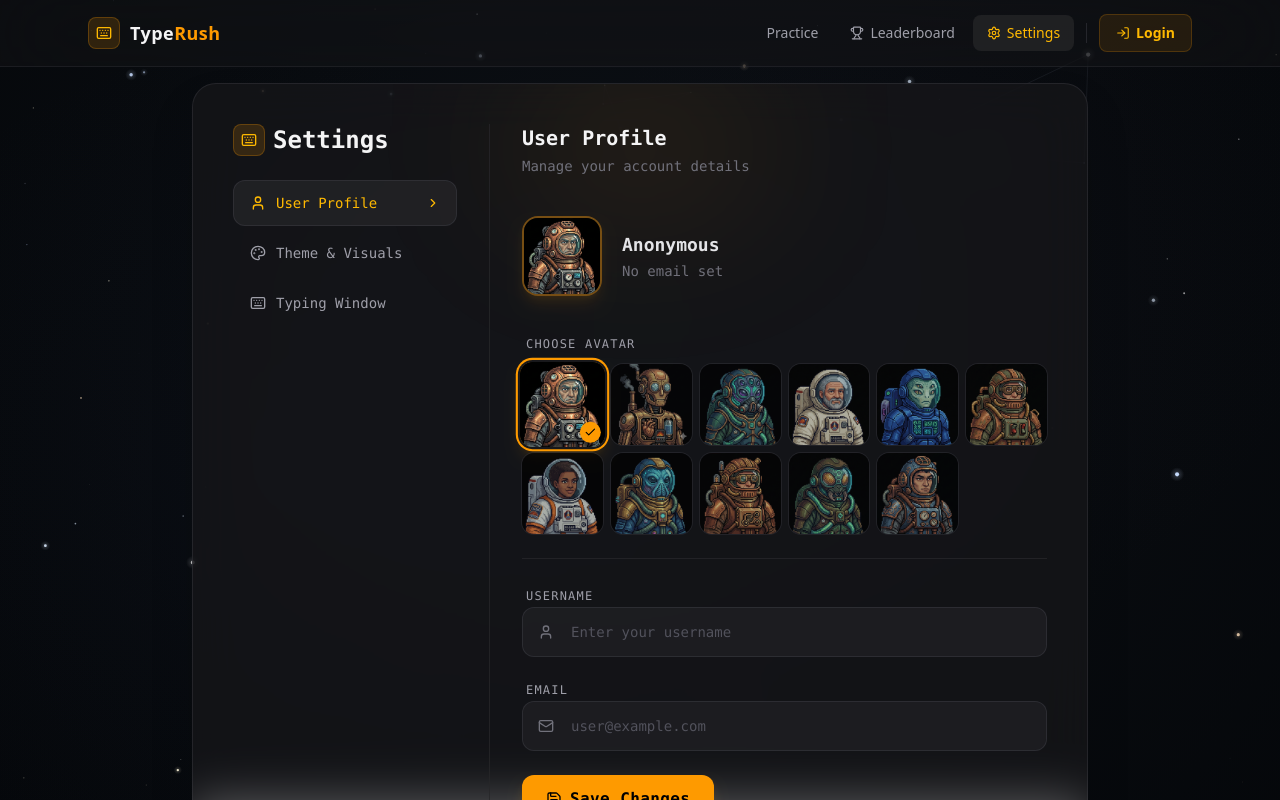
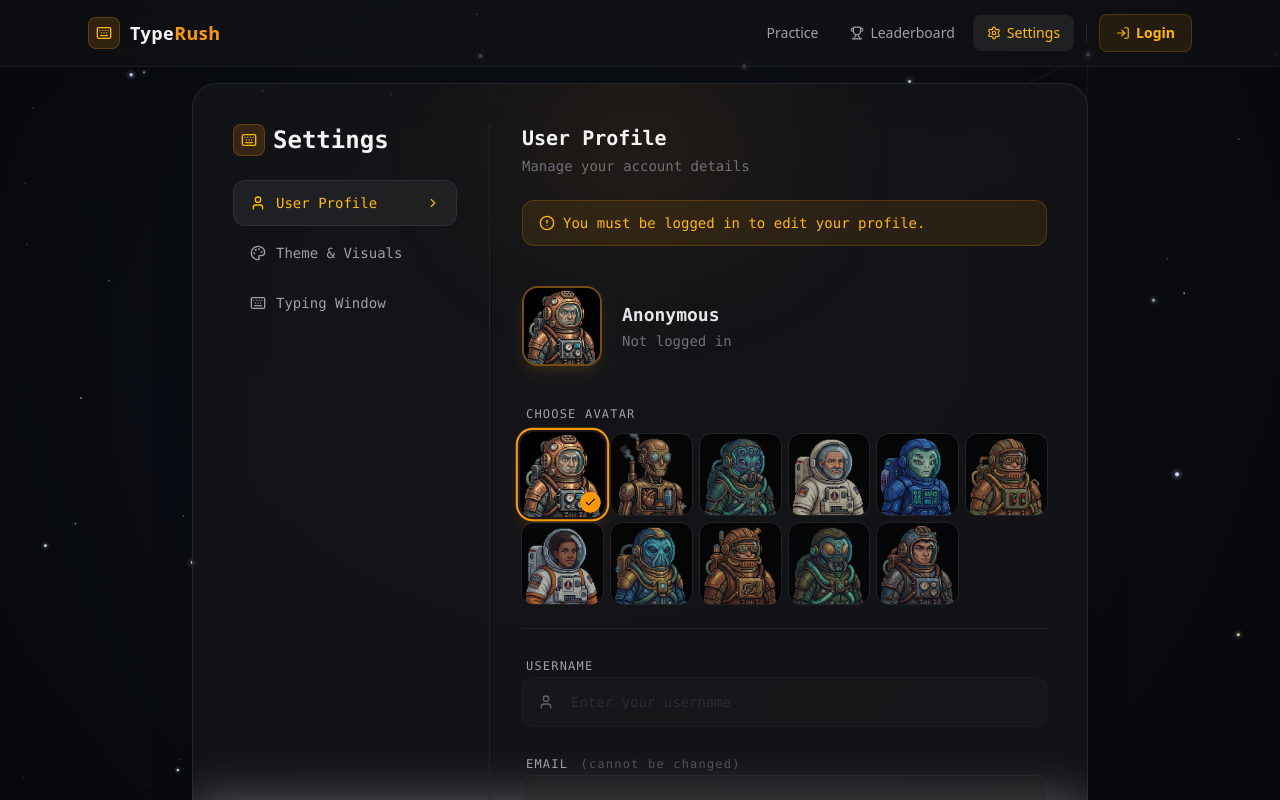
Before and after one commit to iXION82/TypeRush, a React (Vite) app in the folder frontend-project/: page /settings in a window 1280 px wide. Shown: the top 800 px of the page. Built offline with nearby package versions, Linux system fonts and the light colour scheme.

Commit message:
update : added name field to user update and improved profile save functionality

```diff
--- a/frontend-project/src/context/AuthContext.tsx
+++ b/frontend-project/src/context/AuthContext.tsx
@@ -48,11 +48,9 @@ export function AuthProvider({ children }: { children: ReactNode }) {
                 const newToken = refreshRes.data.accessToken;
                 setAccessToken(newToken);
 
-                // Now fetch the full profile with the fresh token
                 const profileRes = await api.get(`/user/${userId}/profile`);
                 setUser(profileRes.data);
             } catch {
-                // Refresh cookie expired or invalid — clear everything
                 setUser(null);
                 localStorage.removeItem('userId');
             }
--- a/frontend-project/src/pages/settings.tsx
+++ b/frontend-project/src/pages/settings.tsx
@@ -2,12 +2,14 @@ import { useState } from 'react';
 import { Navbar } from '../components/navbar';
 import {
     User, Palette, KeyboardIcon, ChevronRight,
-    Mail, Save, Check, Monitor, Sparkles, Type,
-    Gauge, Target, MousePointer, Volume2
+    Save, Check, Monitor, Sparkles, Type,
+    Gauge, Target, MousePointer, Volume2, AlertCircle
 } from 'lucide-react';
 import { motion, AnimatePresence } from 'framer-motion';
 import { useSettings, getAvatarPath, AVATAR_COUNT } from '../context/SettingsContext';
+import { useAuth } from '../context/AuthContext';
 import type { ThemeOption, FontSize, CaretStyle } from '../context/SettingsContext';
+import api from '../api/api';
 
 type Tab = 'profile' | 'theme' | 'typing';
 
@@ -77,12 +79,36 @@ const themeOptions: { key: ThemeOption; label: string; colors: string[] }[] = [
 
 const SettingsPage = () => {
     const { settings, updateSettings } = useSettings();
+    const { user, refreshProfile } = useAuth();
     const [activeTab, setActiveTab] = useState<Tab>('profile');
-    const [profileSaved, setProfileSaved] = useState(false);
 
-    const handleProfileSave = () => {
-        setProfileSaved(true);
-        setTimeout(() => setProfileSaved(false), 2000);
+    // Profile edit state — seeded from AuthContext user
+    const [username, setUsername] = useState(user?.name ?? '');
+    const [selectedAvatar, setSelectedAvatar] = useState(user?.avaPic ?? 1);
+    const [saveStatus, setSaveStatus] = useState<'idle' | 'saving' | 'saved' | 'error'>('idle');
+    const [errorMsg, setErrorMsg] = useState('');
+
+    const handleProfileSave = async () => {
+        if (!user) return;
+        if (!username.trim()) {
+            setErrorMsg('Username cannot be empty');
+            return;
+        }
+        setSaveStatus('saving');
+        setErrorMsg('');
+        try {
+            await api.patch(`/user/${user._id}`, {
+                name: username.trim(),
+                avaPic: selectedAvatar,
+            });
+            await refreshProfile();
+            setSaveStatus('saved');
+            setTimeout(() => setSaveStatus('idle'), 2000);
+        } catch {
+            setSaveStatus('error');
+            setErrorMsg('Failed to save. Please try again.');
+            setTimeout(() => setSaveStatus('idle'), 3000);
+        }
     };
 
     const renderProfile = () => (
@@ -99,6 +125,14 @@ const SettingsPage = () => {
                 <p className="text-sm text-zinc-500">Manage your account details</p>
             </div>
 
+            {!user && (
+                <div className="flex items-center gap-2 text-sm text-amber-400 bg-amber-500/10 border border-amber-500/20 rounded-xl px-4 py-3">
+                    <AlertCircle className="w-4 h-4 shrink-0" />
+                    You must be logged in to edit your profile.
+                </div>
+            )}
+
+            {/* Current avatar preview */}
             <div className="flex items-center gap-5 py-4">
                 <div className="
                     w-20 h-20 rounded-2xl
@@ -108,21 +142,22 @@ const SettingsPage = () => {
                     bg-zinc-800/50
                 ">
                     <img
-                        src={getAvatarPath(settings.avatar)}
+                        src={getAvatarPath(selectedAvatar)}
                         alt="Your avatar"
                         className="w-full h-full object-cover"
                     />
                 </div>
                 <div>
                     <div className="text-lg font-semibold text-zinc-200">
-                        {settings.username || 'Anonymous'}
+                        {username || user?.name || 'Anonymous'}
                     </div>
                     <div className="text-sm text-zinc-500 mt-0.5">
-                        {settings.email || 'No email set'}
+                        {user?.email || 'Not logged in'}
                     </div>
                 </div>
             </div>
 
+            {/* Avatar picker */}
             <div>
                 <label className="text-xs uppercase tracking-widest text-zinc-400 ml-1 mb-3 block">
                     Choose Avatar
@@ -131,11 +166,11 @@ const SettingsPage = () => {
                     {Array.from({ length: AVATAR_COUNT }, (_, i) => i + 1).map((num) => (
                         <button
                             key={num}
-                            onClick={() => updateSettings({ avatar: num })}
+                            onClick={() => setSelectedAvatar(num)}
                             className={`
                                 relative rounded-xl overflow-hidden aspect-square
                                 transition-all duration-200 cursor-pointer
-                                ${settings.avatar === num
+                                ${selectedAvatar === num
                                     ? 'ring-2 ring-amber-500 ring-offset-2 ring-offset-zinc-900 scale-105 shadow-lg shadow-amber-500/20'
                                     : 'ring-1 ring-zinc-700/50 hover:ring-zinc-500/50 hover:scale-105 opacity-70 hover:opacity-100'}
                             `}
@@ -145,7 +180,7 @@ const SettingsPage = () => {
                                 alt={`Avatar ${num}`}
                                 className="w-full h-full object-cover"
                             />
-                            {settings.avatar === num && (
+                            {selectedAvatar === num && (
                                 <motion.div
                                     layoutId="avatar-check"
                                     className="absolute bottom-1 right-1 w-5 h-5 rounded-full bg-amber-500 flex items-center justify-center shadow-md"
@@ -160,7 +195,7 @@ const SettingsPage = () => {
 
             <div className="w-full h-px bg-zinc-800/80" />
 
-            <div className="space-y-5">
+            {/* Username field */}
             <div className="space-y-2">
                 <label className="text-xs uppercase tracking-widest text-zinc-400 ml-1">
                     Username
@@ -171,8 +206,9 @@ const SettingsPage = () => {
                     </div>
                     <input
                         type="text"
-                            value={settings.username}
-                            onChange={(e) => updateSettings({ username: e.target.value })}
+                        value={username}
+                        onChange={(e) => setUsername(e.target.value)}
+                        disabled={!user}
                         className="
                             w-full
                             bg-zinc-800/50
@@ -186,46 +222,38 @@ const SettingsPage = () => {
                             focus:ring-1 focus:ring-amber-500/50
                             placeholder:text-zinc-600
                             transition-all
-                                duration-200"
+                            duration-200
+                            disabled:opacity-40 disabled:cursor-not-allowed"
                         placeholder="Enter your username"
                     />
                 </div>
             </div>
 
+            {/* Email — read-only display */}
             <div className="space-y-2">
                 <label className="text-xs uppercase tracking-widest text-zinc-400 ml-1">
-                        Email
+                    Email <span className="normal-case text-zinc-600 ml-1">(cannot be changed)</span>
                 </label>
-                    <div className="relative group">
-                        <div className="absolute inset-y-0 left-0 pl-4 flex items-center pointer-events-none">
-                            <Mail className="h-4 w-4 text-zinc-500 group-focus-within:text-amber-400 transition-colors" />
-                        </div>
-                        <input
-                            type="email"
-                            value={settings.email}
-                            onChange={(e) => updateSettings({ email: e.target.value })}
-                            className="
-                                w-full
-                                bg-zinc-800/50
-                                border border-zinc-700/50
-                                text-zinc-200
-                                text-sm
-                                rounded-xl
-                                pl-12 pr-4 py-3.5
-                                outline-none
-                                focus:border-amber-500/50
-                                focus:ring-1 focus:ring-amber-500/50
-                                placeholder:text-zinc-600
-                                transition-all
-                                duration-200"
-                            placeholder="user@example.com"
-                        />
-                    </div>
+                <div className="
+                    w-full px-4 py-3.5 rounded-xl
+                    bg-zinc-800/30 border border-zinc-700/30
+                    text-zinc-500 text-sm
+                    select-none
+                ">
+                    {user?.email ?? '—'}
                 </div>
             </div>
 
+            {errorMsg && (
+                <div className="flex items-center gap-2 text-sm text-red-400 bg-red-500/10 border border-red-500/20 rounded-xl px-4 py-3">
+                    <AlertCircle className="w-4 h-4 shrink-0" />
+                    {errorMsg}
+                </div>
+            )}
+
             <button
                 onClick={handleProfileSave}
+                disabled={!user || saveStatus === 'saving'}
                 className="
                     flex items-center gap-2
                     px-6 py-3 rounded-xl
@@ -235,16 +263,15 @@ const SettingsPage = () => {
                     transition-all
                     shadow-lg shadow-amber-500/20
                     mt-2
+                    disabled:opacity-40 disabled:cursor-not-allowed disabled:active:scale-100
                 "
             >
-                {profileSaved ? (
-                    <>
-                        <Check className="w-4 h-4" /> Saved!
-                    </>
+                {saveStatus === 'saving' ? (
+                    <span className="animate-pulse">Saving…</span>
+                ) : saveStatus === 'saved' ? (
+                    <><Check className="w-4 h-4" /> Saved!</>
                 ) : (
-                    <>
-                        <Save className="w-4 h-4" /> Save Changes
-                    </>
+                    <><Save className="w-4 h-4" /> Save Changes</>
                 )}
             </button>
         </motion.div>
@@ -476,11 +503,9 @@ const SettingsPage = () => {
                     relative
                     overflow-hidden
                 ">
-
                     <div className="absolute top-0 left-1/2 -translate-x-1/2 w-64 h-32 bg-amber-500/10 rounded-full blur-[80px] pointer-events-none" />
 
                     <div className="flex flex-col md:flex-row gap-8 relative z-10">
-
                         <div className="md:w-56 shrink-0">
                             <h1 className="text-2xl font-bold text-zinc-100 mb-6 flex items-center gap-2">
                                 <div className="w-8 h-8 rounded-lg bg-amber-500/15 border border-amber-500/25 flex items-center justify-center">
```
Also changed, not shown: 1 other file (tests, documents, lock files or other folders). Lines whose indentation alone changed are shown as unchanged.
